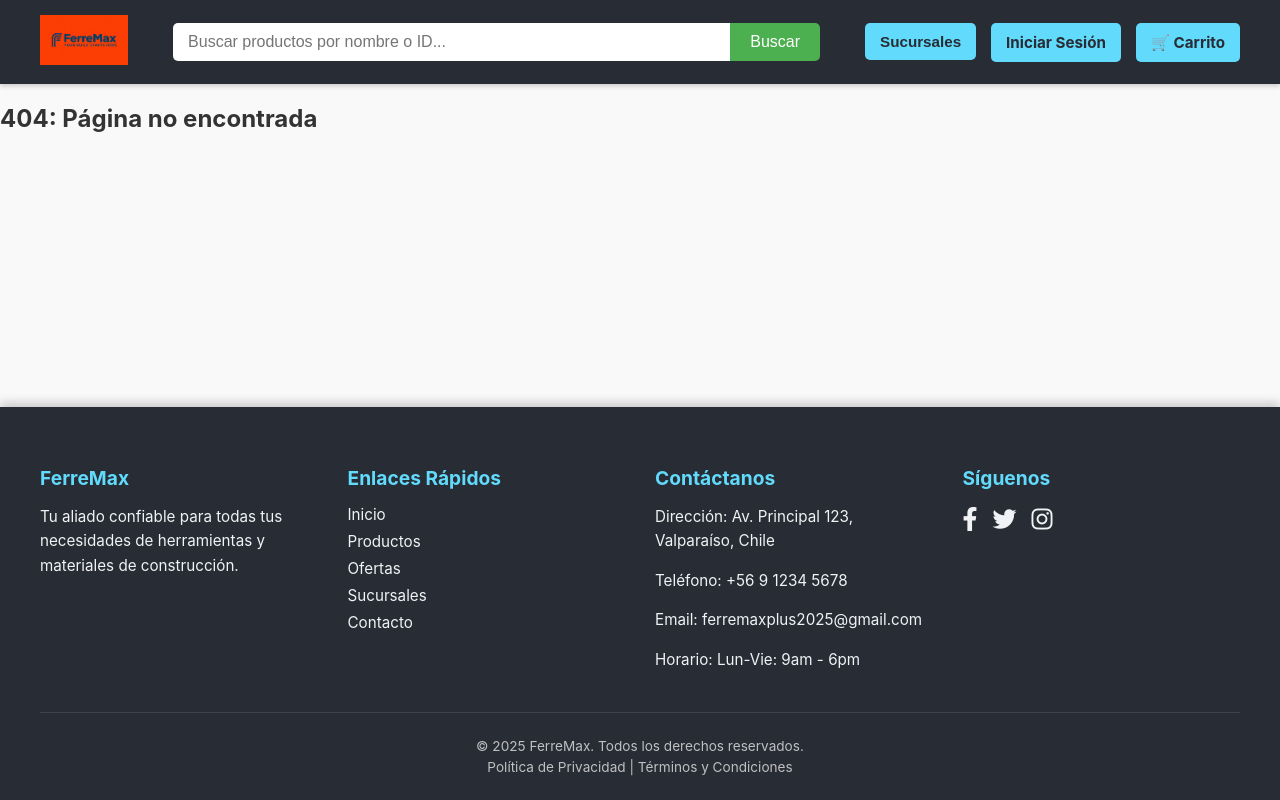
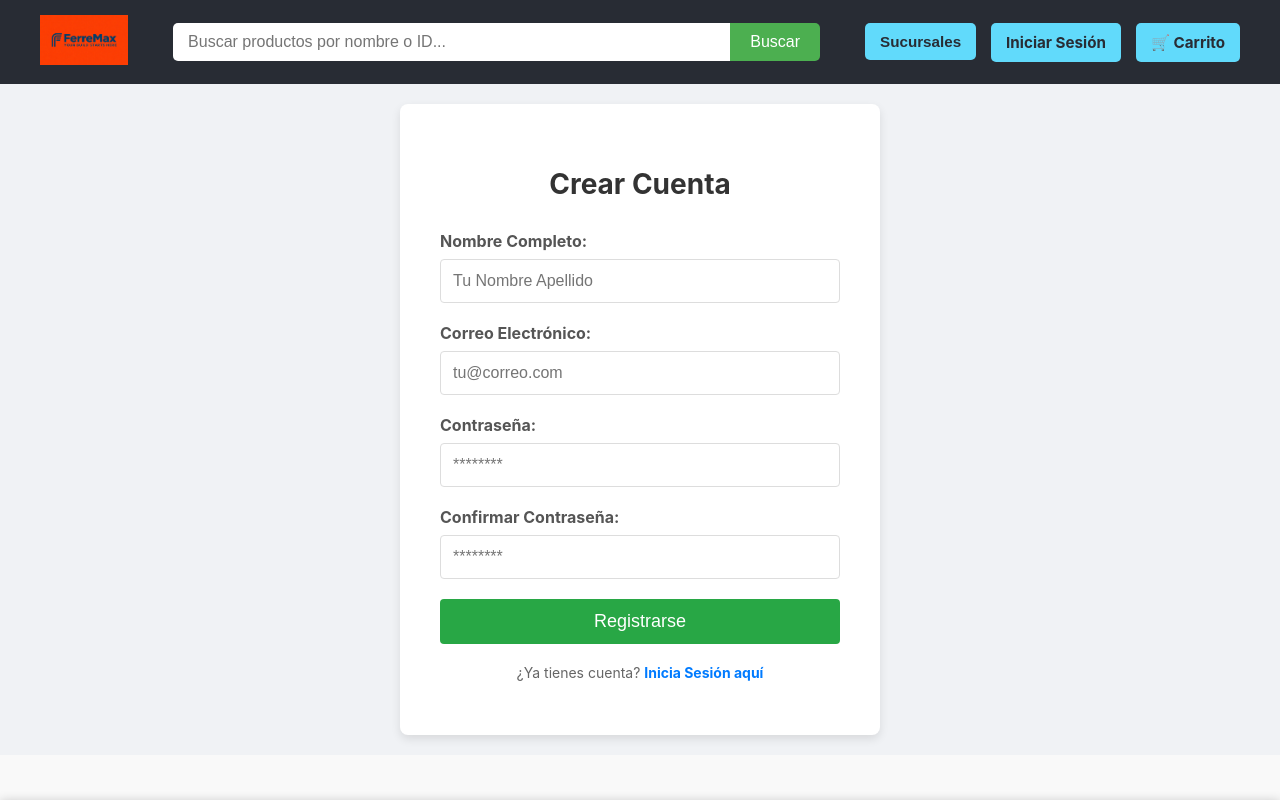
Before and after one commit to Javmalh/front_end_integracion, a React (Create React App) app: page /register in a window 1280 px wide. Shown: the top 800 px of the page. Built offline with nearby package versions, Linux system fonts and the light colour scheme; no server answers.

Commit message:
RegisterPage Funcional

```diff
--- a/src/App.js
+++ b/src/App.js
@@ -8,6 +8,7 @@ import CartPage from './pages/CartPage'; // Importa tu componente CartPage
 import Footer from "./components/Footer/Footer";
 import { CartProvider } from './components/Cart/CartProvider'; // Asegúrate de importar tu CartProvider
 import LoginPage from './pages/LoginPage'; // <-- ¡Importa tu LoginPage!
+import RegisterPage from './pages/RegisterPage'; // <-- ¡Importa RegisterPage!
 import './App.css';
 
 function App() {
@@ -28,7 +29,10 @@ function App() {
                             <Route path="/cart" element={<CartPage />} />
 
                             {/* Route para la página de inicio de sesión */}
-                            <Route path="/login" element={<LoginPage />} /> {/* <-- ¡Nueva ruta para LoginPage! */}
+                            <Route path="/login" element={<LoginPage />} />
+
+                            {/* Route para la página de registro */}
+                            <Route path="/register" element={<RegisterPage />} /> {/* <-- ¡Nueva ruta para RegisterPage! */}
 
                             {/* Puedes añadir más rutas aquí para otras páginas, por ejemplo: */}
                             {/* <Route path="/productos" element={<ProductListPage />} /> */}
@@ -43,6 +47,7 @@ function App() {
             </Router>
         </CartProvider>
     );
+
 }
 
 export default App;
--- /dev/null
+++ b/src/pages/RegisterPage.css
@@ -0,0 +1,91 @@
+/* src/pages/RegisterPage.css */
+
+/* Reutiliza la mayoría de los estilos de login para consistencia */
+.register-page-container {
+    display: flex;
+    justify-content: center;
+    align-items: center;
+    min-height: calc(100vh - 150px); /* Ajusta esta altura según tu header/footer */
+    background-color: #f0f2f5;
+    padding: 20px;
+    box-sizing: border-box;
+}
+
+.register-form-card {
+    background-color: #ffffff;
+    padding: 40px;
+    border-radius: 8px; /* Bordes redondeados */
+    box-shadow: 0 4px 10px rgba(0, 0, 0, 0.1);
+    width: 100%;
+    max-width: 400px;
+    text-align: center;
+}
+
+.register-form-card h2 {
+    margin-bottom: 30px;
+    color: #333;
+    font-size: 28px;
+}
+
+.form-group {
+    margin-bottom: 20px;
+    text-align: left;
+}
+
+.form-group label {
+    display: block;
+    margin-bottom: 8px;
+    font-weight: bold;
+    color: #555;
+}
+
+.form-group input[type="text"], /* Añadido para el campo de nombre */
+.form-group input[type="email"],
+.form-group input[type="password"] {
+    width: 100%;
+    padding: 12px;
+    border: 1px solid #ddd;
+    border-radius: 4px;
+    font-size: 16px;
+    box-sizing: border-box;
+}
+
+.form-group input[type="text"]:focus,
+.form-group input[type="email"]:focus,
+.form-group input[type="password"]:focus {
+    border-color: #007bff;
+    outline: none;
+    box-shadow: 0 0 0 3px rgba(0, 123, 255, 0.25);
+}
+
+.register-button {
+    width: 100%;
+    padding: 12px;
+    background-color: #28a745; /* Un verde diferente para el botón de registro */
+    color: white;
+    border: none;
+    border-radius: 4px;
+    font-size: 18px;
+    cursor: pointer;
+    transition: background-color 0.3s ease;
+}
+
+.register-button:hover {
+    background-color: #218838; /* Tono más oscuro al pasar el ratón */
+}
+
+.login-link {
+    margin-top: 20px;
+    font-size: 14px;
+    color: #666;
+}
+
+.login-link a {
+    color: #007bff; /* Color del enlace */
+    text-decoration: none;
+    font-weight: bold;
+}
+
+.login-link a:hover {
+    text-decoration: underline;
+}
--- /dev/null
+++ b/src/pages/RegisterPage.js
@@ -0,0 +1,100 @@
+// src/pages/RegisterPage.js
+
+import React, { useState } from 'react';
+// Importa el CSS específico para esta página. Se asume que está en la misma carpeta.
+import './RegisterPage.css';
+
+function RegisterPage() {
+    // Estados para almacenar los valores de los campos del formulario
+    const [name, setName] = useState('');
+    const [email, setEmail] = useState('');
+    const [password, setPassword] = useState('');
+    const [confirmPassword, setConfirmPassword] = useState('');
+
+    // Función que se ejecuta cuando se envía el formulario
+    const handleSubmit = (e) => {
+        e.preventDefault(); // Evita que la página se recargue al enviar el formulario
+
+        // Validación simple de contraseña
+        if (password !== confirmPassword) {
+            alert('Las contraseñas no coinciden. Por favor, verifica.');
+            return; // Detiene la función si las contraseñas no coinciden
+        }
+
+        console.log('Intentando registrar usuario:');
+        console.log('Nombre:', name);
+        console.log('Correo Electrónico:', email);
+        console.log('Contraseña:', password);
+        // Aquí es donde, en el futuro, conectarás con tu API de backend para registrar al usuario.
+        // Por ahora, solo mostraremos una alerta.
+        alert('Registro simulado para: ' + email);
+
+        // Opcional: Limpiar los campos después de enviar
+        // setName('');
+        // setEmail('');
+        // setPassword('');
+        // setConfirmPassword('');
+    };
+
+    return (
+        <div className="register-page-container">
+            <div className="register-form-card">
+                <h2>Crear Cuenta</h2>
+                <form onSubmit={handleSubmit}>
+                    <div className="form-group">
+                        <label htmlFor="name">Nombre Completo:</label>
+                        <input
+                            type="text"
+                            id="name"
+                            value={name}
+                            onChange={(e) => setName(e.target.value)}
+                            required
+                            placeholder="Tu Nombre Apellido"
+                        />
+                    </div>
+                    <div className="form-group">
+                        <label htmlFor="email">Correo Electrónico:</label>
+                        <input
+                            type="email"
+                            id="email"
+                            value={email}
+                            onChange={(e) => setEmail(e.target.value)}
+                            required
+                            placeholder="tu@correo.com"
+                        />
+                    </div>
+                    <div className="form-group">
+                        <label htmlFor="password">Contraseña:</label>
+                        <input
+                            type="password"
+                            id="password"
+                            value={password}
+                            onChange={(e) => setPassword(e.target.value)}
+                            required
+                            placeholder="********"
+                        />
+                    </div>
+                    <div className="form-group">
+                        <label htmlFor="confirmPassword">Confirmar Contraseña:</label>
+                        <input
+                            type="password"
+                            id="confirmPassword"
+                            value={confirmPassword}
+                            onChange={(e) => setConfirmPassword(e.target.value)}
+                            required
+                            placeholder="********"
+                        />
+                    </div>
+                    <button type="submit" className="register-button">
+                        Registrarse
+                    </button>
+                </form>
+                <p className="login-link">
+                    ¿Ya tienes cuenta? <a href="/login">Inicia Sesión aquí</a>
+                </p>
+            </div>
+        </div>
+    );
+}
+
+export default RegisterPage;
```
